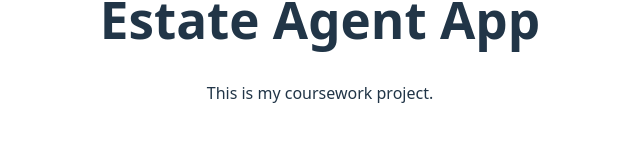
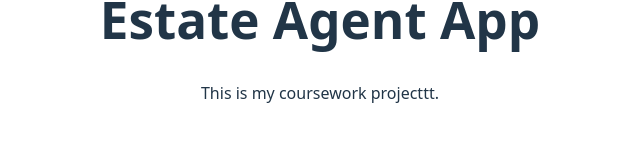
Before and after one commit to Gangulyy/React-CW, a React (Vite) app in the folder Estate-Agent-CW/: page / in a window 1280 px wide. Shown: the part 361-502 px from the top of the page, without its empty margins (320-960 px from the left). Built offline with nearby package versions, Linux system fonts and the light colour scheme.

Commit message:
3rd commit

```diff
--- a/Estate-Agent-CW/src/App.jsx
+++ b/Estate-Agent-CW/src/App.jsx
@@ -4,7 +4,7 @@ function App() {
   return (
     <div>
       <h1>Estate Agent App</h1>
-      <p>This is my coursework project.</p>
+      <p>This is my coursework projecttt.</p>
     </div>
   );
 }
```
Also changed, not shown: 1 other file (tests, documents, lock files or other folders).
